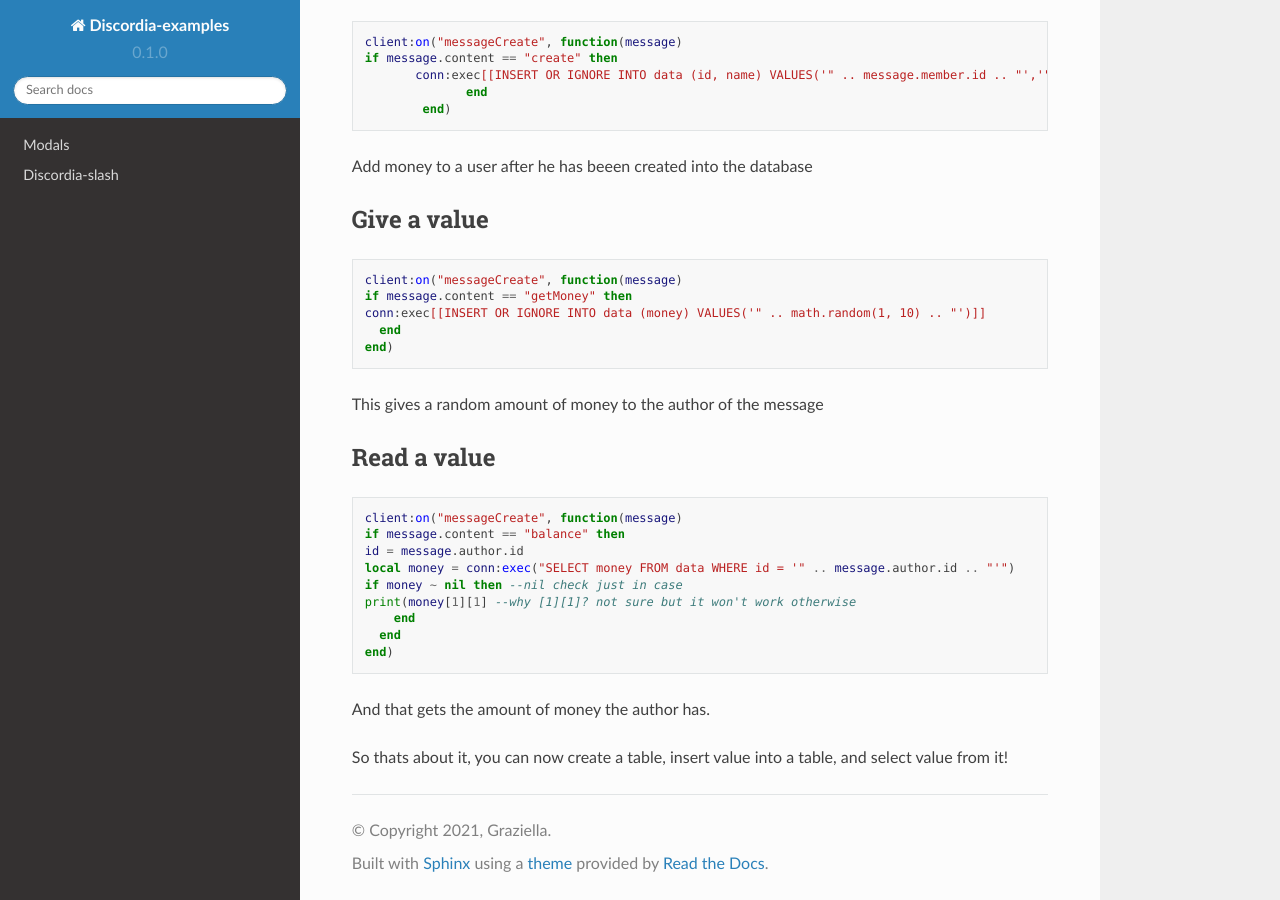
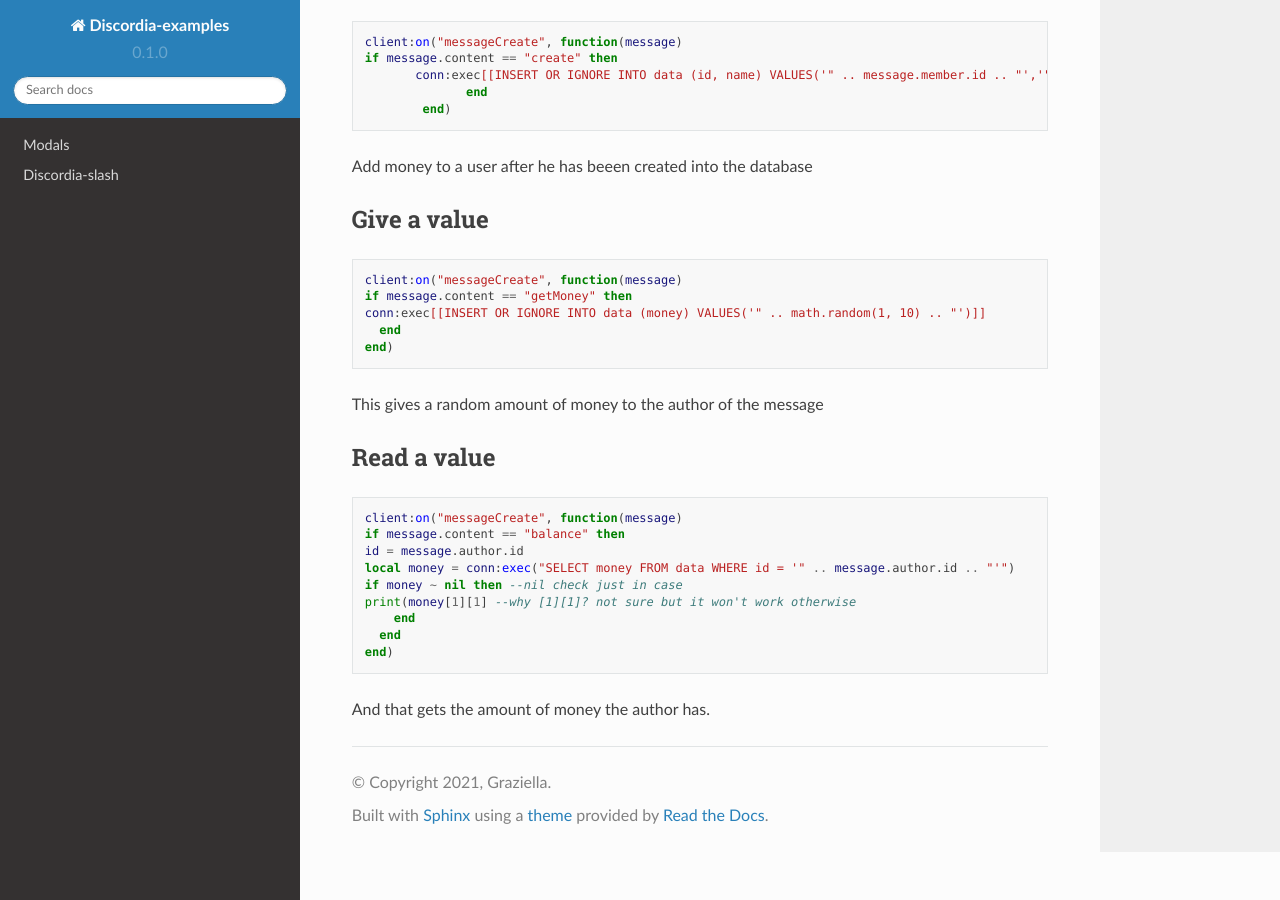
Before and after one commit to justdie386/discordia-examples, a Sphinx documentation site: the page built from docs/source/sqlite.rst, in a window 1280 px wide and 900 px high, scrolled down 632 px. Built offline with Sphinx 7.4.7 and the Read the Docs theme 2.0.0, drawn with Linux system fonts in a browser that asks for light colours.

Commit message:
Update sqlite.rst

```diff
--- a/docs/source/sqlite.rst
+++ b/docs/source/sqlite.rst
@@ -58,6 +58,3 @@ Read a value
       end)
 
 And that gets the amount of money the author has.
-
-
-So thats about it, you can now create a table, insert value into a table, and select value from it!
```
